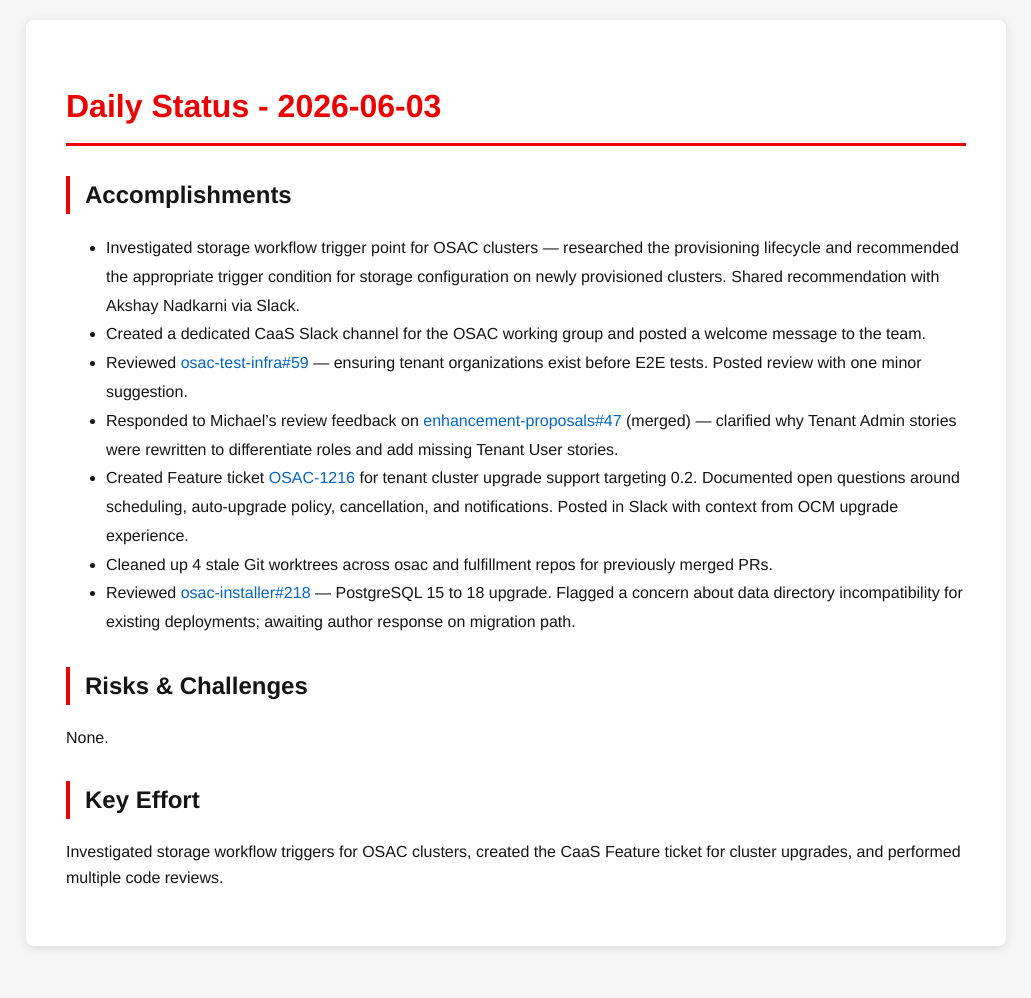
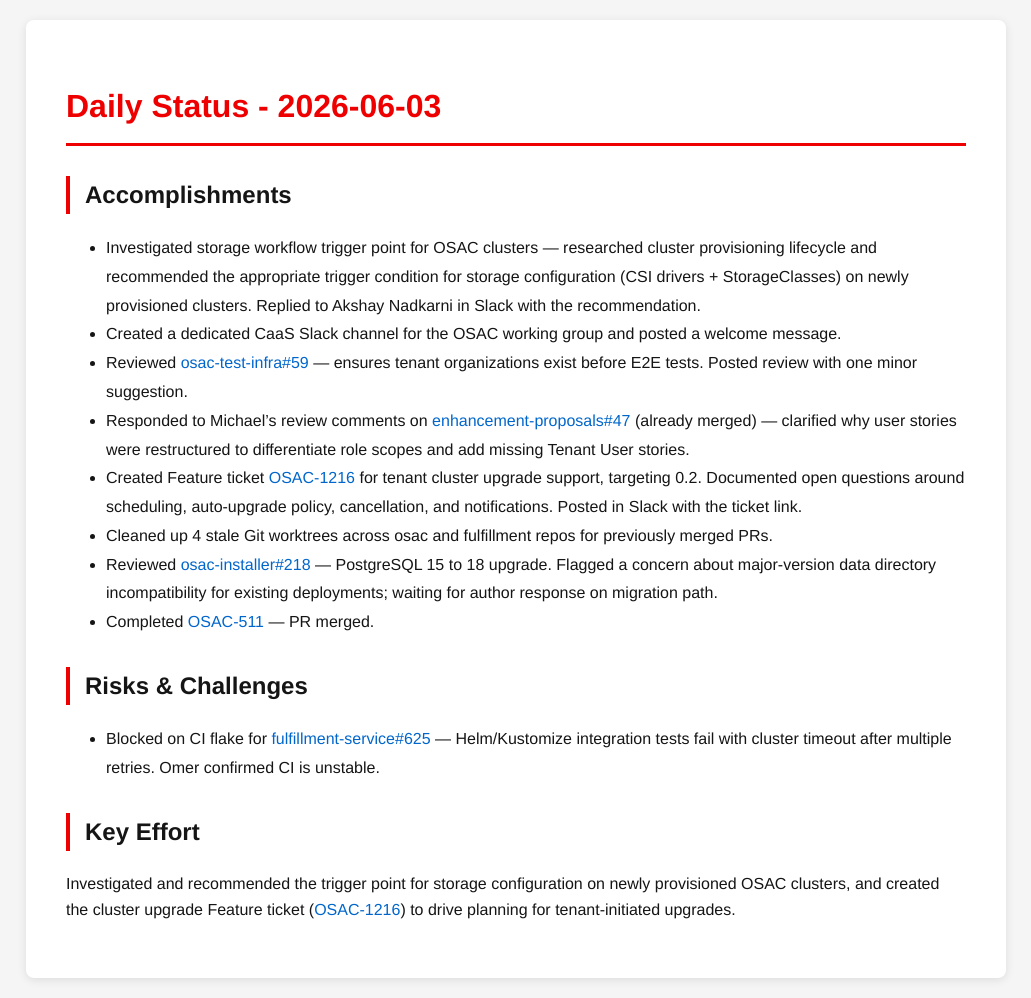
Before and after one commit to tzvatot/daily-status, a Jekyll site: the page built from 2026-06-03.md, in a window 1280 px wide. Shown: the whole page, without its empty margins (124-1155 px from the left). Built offline with Jekyll 4.4.1, drawn with Linux system fonts in a browser that asks for light colours; before the commit the page ends 966 px from its top, so only the background shows below that.

Commit message:
Daily status update - 2026-06-03

```diff
--- a/2026-06-03.md
+++ b/2026-06-03.md
@@ -7,16 +7,17 @@ date: 2026-06-03
 # Daily Status - 2026-06-03
 
 ## Accomplishments
-- Investigated storage workflow trigger point for OSAC clusters — researched the provisioning lifecycle and recommended the appropriate trigger condition for storage configuration on newly provisioned clusters. Shared recommendation with Akshay Nadkarni via Slack.
-- Created a dedicated CaaS Slack channel for the OSAC working group and posted a welcome message to the team.
-- Reviewed [osac-test-infra#59](https://github.com/osac-project/osac-test-infra/pull/59) — ensuring tenant organizations exist before E2E tests. Posted review with one minor suggestion.
-- Responded to Michael's review feedback on [enhancement-proposals#47](https://github.com/osac-project/enhancement-proposals/pull/47) (merged) — clarified why Tenant Admin stories were rewritten to differentiate roles and add missing Tenant User stories.
-- Created Feature ticket [OSAC-1216](https://redhat.atlassian.net/browse/OSAC-1216) for tenant cluster upgrade support targeting 0.2. Documented open questions around scheduling, auto-upgrade policy, cancellation, and notifications. Posted in Slack with context from OCM upgrade experience.
+- Investigated storage workflow trigger point for OSAC clusters — researched cluster provisioning lifecycle and recommended the appropriate trigger condition for storage configuration (CSI drivers + StorageClasses) on newly provisioned clusters. Replied to Akshay Nadkarni in Slack with the recommendation.
+- Created a dedicated CaaS Slack channel for the OSAC working group and posted a welcome message.
+- Reviewed [osac-test-infra#59](https://github.com/osac-project/osac-test-infra/pull/59) — ensures tenant organizations exist before E2E tests. Posted review with one minor suggestion.
+- Responded to Michael's review comments on [enhancement-proposals#47](https://github.com/osac-project/enhancement-proposals/pull/47) (already merged) — clarified why user stories were restructured to differentiate role scopes and add missing Tenant User stories.
+- Created Feature ticket [OSAC-1216](https://redhat.atlassian.net/browse/OSAC-1216) for tenant cluster upgrade support, targeting 0.2. Documented open questions around scheduling, auto-upgrade policy, cancellation, and notifications. Posted in Slack with the ticket link.
 - Cleaned up 4 stale Git worktrees across osac and fulfillment repos for previously merged PRs.
-- Reviewed [osac-installer#218](https://github.com/osac-project/osac-installer/pull/218) — PostgreSQL 15 to 18 upgrade. Flagged a concern about data directory incompatibility for existing deployments; awaiting author response on migration path.
+- Reviewed [osac-installer#218](https://github.com/osac-project/osac-installer/pull/218) — PostgreSQL 15 to 18 upgrade. Flagged a concern about major-version data directory incompatibility for existing deployments; waiting for author response on migration path.
+- Completed [OSAC-511](https://redhat.atlassian.net/browse/OSAC-511) — PR merged.
 
 ## Risks & Challenges
-None.
+- Blocked on CI flake for [fulfillment-service#625](https://github.com/osac-project/fulfillment-service/pull/625) — Helm/Kustomize integration tests fail with cluster timeout after multiple retries. Omer confirmed CI is unstable.
 
 ## Key Effort
-Investigated storage workflow triggers for OSAC clusters, created the CaaS Feature ticket for cluster upgrades, and performed multiple code reviews.
+Investigated and recommended the trigger point for storage configuration on newly provisioned OSAC clusters, and created the cluster upgrade Feature ticket ([OSAC-1216](https://redhat.atlassian.net/browse/OSAC-1216)) to drive planning for tenant-initiated upgrades.
```
